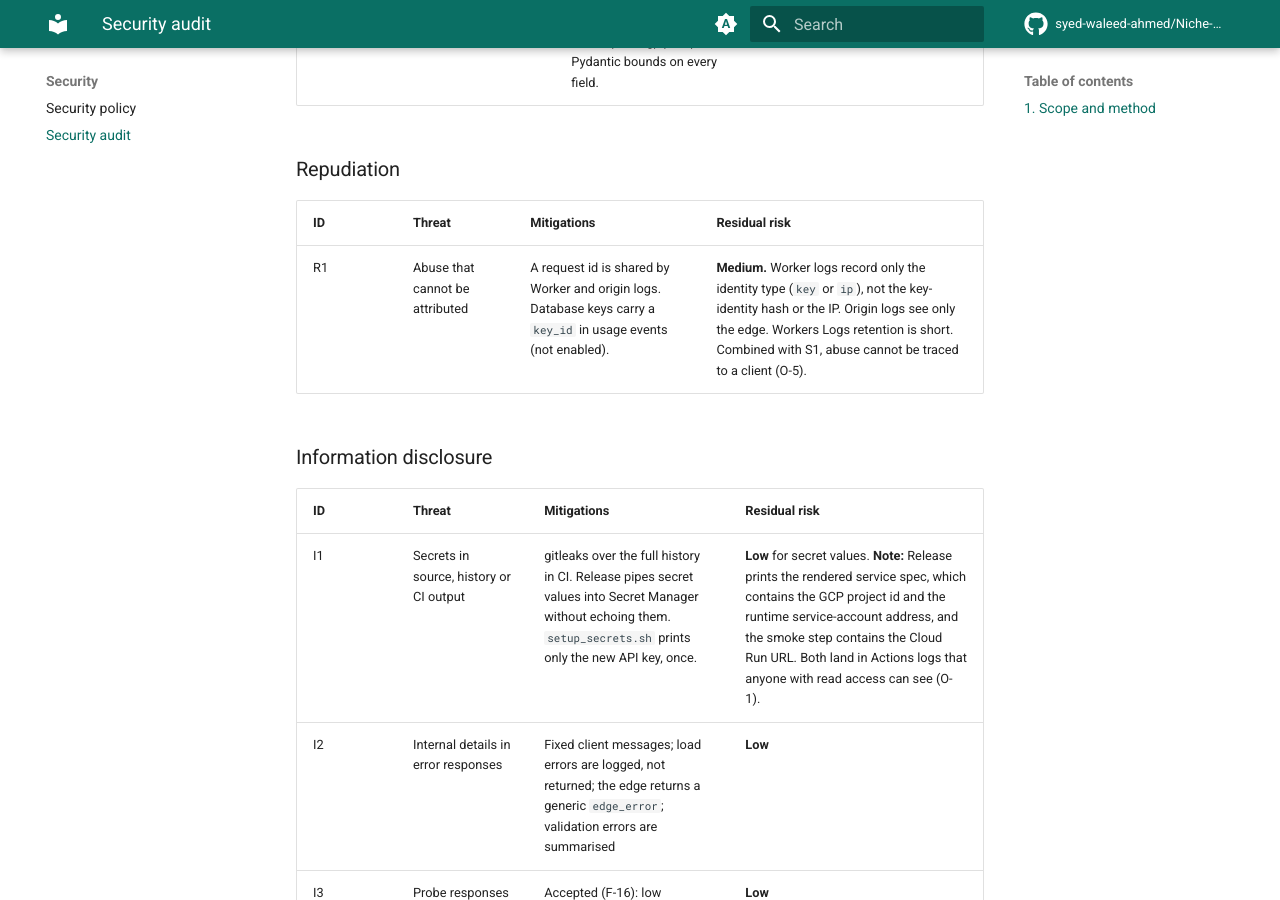
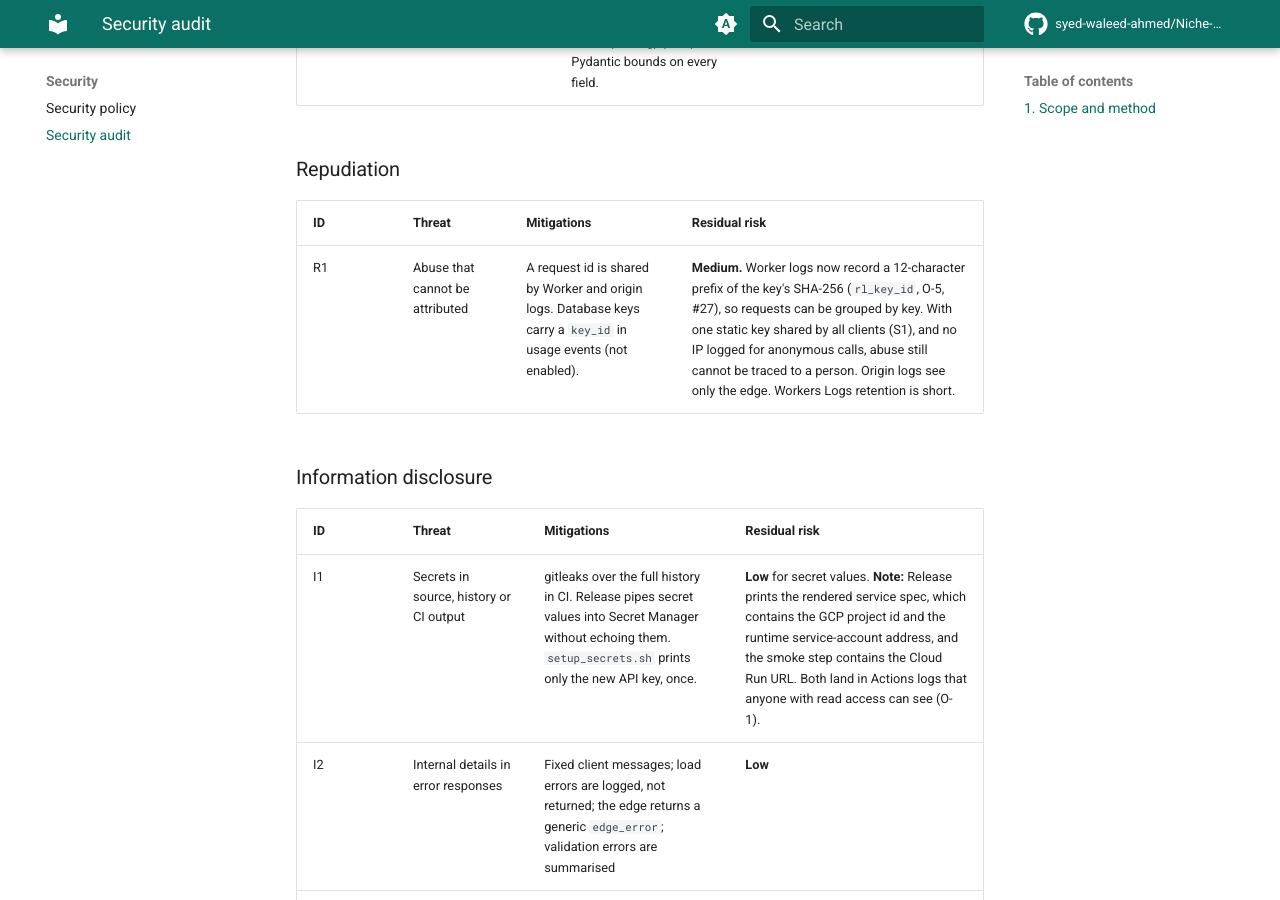
Before and after one commit to syed-waleed-ahmed/Niche-Finetuned-Model, an MkDocs documentation site: the page built from docs/security/SECURITY_AUDIT.md, in a window 1280 px wide and 900 px high, scrolled down 5932 px. Built offline with MkDocs 1.6.1 and Material for MkDocs 9.7.7, drawn with Linux system fonts in a browser that asks for light colours; comment, search, counter and statistics services are not loaded; some of the changed text lies outside the part shown.

Commit message:
Edge Worker: record a prefix of the key identity in request logs
The request log said only whether a caller was identified by key or by IP, so
abuse could not be tied to a key. The Worker already computes the key identity
(a truncated SHA-256) for rate limiting; the log now carries its first 12 hex
characters as rl_key_id. The raw key is never logged, and IP identities stay out
of the log so it holds no personal data.

Tests cover the prefix for a keyed request, and that neither the key, the full
identity nor the IP appears in the line; an anonymous request logs no key id.

Closes #27

Co-Authored-By: Claude Fable 5.2 <noreply@anthropic.com>

```diff
--- a/docs/security/SECURITY_AUDIT.md
+++ b/docs/security/SECURITY_AUDIT.md
@@ -171,7 +171,7 @@ the Worker. Items marked "edge" are enforced by the deployed Worker.
 
 | ID | Threat | Mitigations | Residual risk |
 |---|---|---|---|
-| R1 | Abuse that cannot be attributed | A request id is shared by Worker and origin logs. Database keys carry a `key_id` in usage events (not enabled). | **Medium.** Worker logs record only the identity type (`key` or `ip`), not the key-identity hash or the IP. Origin logs see only the edge. Workers Logs retention is short. Combined with S1, abuse cannot be traced to a client (O-5). |
+| R1 | Abuse that cannot be attributed | A request id is shared by Worker and origin logs. Database keys carry a `key_id` in usage events (not enabled). | **Medium.** Worker logs now record a 12-character prefix of the key's SHA-256 (`rl_key_id`, O-5, #27), so requests can be grouped by key. With one static key shared by all clients (S1), and no IP logged for anonymous calls, abuse still cannot be traced to a person. Origin logs see only the edge. Workers Logs retention is short. |
 
 ### Information disclosure
 
@@ -271,7 +271,7 @@ These are not in the initial audit. Each one cites the code that shows it.
 | O-2 | Low (was Medium) | Mitigated (merged in #13): `GENERATION_TIMEOUT_S=60` and `QUEUE_TIMEOUT_S=60` on Cloud Run fit inside the edge's raised `ORIGIN_TIMEOUT_MS=150000`, so the edge no longer returns 504 while the origin keeps generating. The residual is fixed (#26): a non-streaming generation is cancelled when its caller disconnects, and the slot is released. Through the edge this depends on Cloudflare closing the origin connection when the client leaves, which has not been measured. | `schemas.py` (`le=1024`); `service.complete` watches the connection and passes a cancel event to `engine.generate`; `tests/test_disconnect.py` |
 | O-3 | Low | Placeholder values (`""`, `disabled`, `none`, `null`) for `API_KEY` silently disable origin authentication when no database is configured. Release rejects only an empty value. **Status:** Fixed (merged in #13): a placeholder `API_KEY` is rejected at startup, an empty one means unset, and an origin with no authentication logs a warning. | `config.py` `_unset_placeholders`; `auth.Authenticator.enabled`; `release.yml` "Sync secrets" |
 | O-4 | Medium | The deployer service account holds project-wide `roles/secretmanager.admin` and `roles/run.admin`. Its protection is only as strong as the branch protection on `main`. **Status:** Partly mitigated. The "Protect main" ruleset is active: pull requests and the core CI and security checks are required, and force-pushes and deletion are blocked, with admin bypass only through a pull request. The roles themselves are still project-wide. | `bootstrap.sh` lines 52 to 55 and 78 |
-| O-5 | Low | Worker request logs omit the key identity (a truncated SHA-256 that is already computed) and the client IP, so abuse cannot be attributed | `deploy/cloudflare-worker/src/index.ts` `RequestLog` |
+| O-5 | Low | Worker request logs omitted the key identity (a truncated SHA-256 that is already computed) and the client IP, so abuse could not be attributed. **Status:** fixed for keys (#27): the log records `rl_key_id`, the first 12 hex characters of the key's SHA-256. The IP is deliberately still not logged, to keep personal data out of the logs. | `deploy/cloudflare-worker/src/index.ts` `RequestLog`; `test/worker.test.ts` ("logging") |
 | O-6 | Low (latent) | With Upstash configured, if the pipeline returns HTTP 200 but the `INCR` reply is an error, the request proceeds with no rate limit. Errors at the HTTP level correctly fall back to the local limiter. **Status:** Fixed (merged in #13): an unusable `INCR` reply now falls back to the in-isolate limiter (test: "rate limit when Redis replies with a command error"). | `index.ts`: `rateLimit` stays null when `toCount` returns null |
 | O-7 | Low | Without a database, feedback comments are logged at INFO, including the user's text **Status:** Fixed (merged in #13): only the rating and the comment length are logged. | `api.py`, `feedback` |
 | O-8 | Low | JSON logs use `level`, not `severity`, so Cloud Logging severity filters and log-based alerts miss application errors **Status:** Fixed (merged in #13): JSON log lines also carry `severity`. | `logging_config.py` |
@@ -376,8 +376,8 @@ numbering does not change.
 9. **Stop publishing infrastructure identifiers in Actions logs** (O-1). Drop the
    `cat` of the rendered spec, or mask the values with `::add-mask::`.
 10. **Enable Neon for per-user keys**, so a leaked key can be revoked without
-    affecting every client. Log the edge key identity hash for attribution (S1, R1,
-    O-5).
+    affecting every client. Done (#27): the edge logs a prefix of the key identity
+    hash for attribution (S1, R1, O-5).
 11. **Hold a copy of the model weights you control.** Use the owner's Hugging Face
     namespace (`HF_NAMESPACE`, now configured) and keep an offline verified copy (D6,
     F-11).
```
Also changed, not shown: CHANGELOG.md (+6 -0 lines), ROADMAP.md (+0 -1 lines), docs/operations/RUNBOOK.md (+1 -0 lines), 2 other files.
